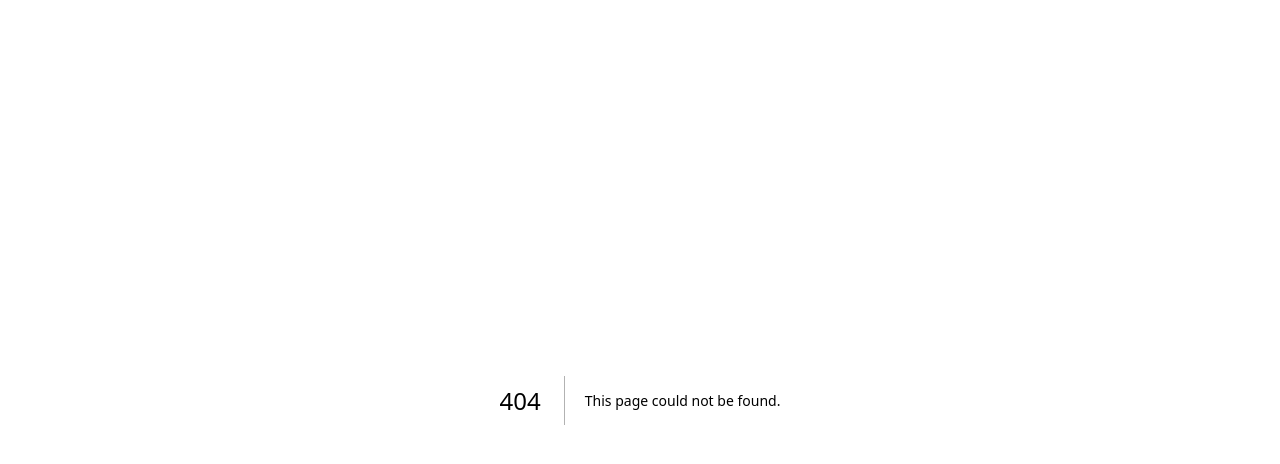
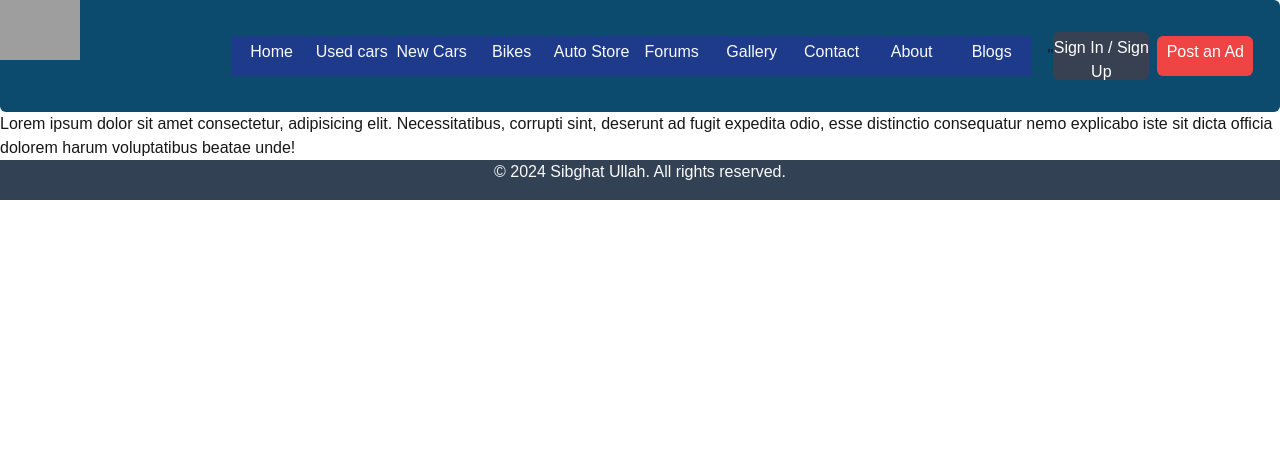
Before and after one commit to sibghatullahk/Class6-assign, a Next.js app: page /blog in a window 1280 px wide. Before the commit this address had no page. Shown: the top 464 px of the page. Built offline with nearby package versions, Linux system fonts and the light colour scheme; grey boxes are pictures that could not be loaded.

Commit message:
29-10-2024

```diff
--- a/src/app/menu/page.tsx
+++ b/src/app/blog/page.tsx
@@ -1,7 +1,7 @@
 import Navbar from "../components/Navbar";
 import Newfoot from "../components/Newfoot";
-export default menu
-function menu (){
+export default
+function blog (){
     return(
         <div>
         <Navbar/>
--- /dev/null
+++ b/src/app/cardet/page.tsx
@@ -0,0 +1,43 @@
+import Navbar from "../components/Navbar";
+import Newfoot from "../components/Newfoot";
+import Link from "next/link";
+import Payment from "../payment/page";
+
+export default function Cardet () {
+    return (
+        <div>
+            <Navbar />
+
+            <div className="flex flex-col w-full h-60 bg-gray-600 p-4 m-4 items-center">
+                {/* Title */}
+                <h1 className="text-white text-center mb-4">Toyota Corolla 2024 Prices in Pakistan, Images, Reviews & Specs</h1>
+
+                {/* Centered Flex Box */}
+                <div className="flex w-1/4 justify-center items-center bg-blue-900 h-64 mx-auto mb-4">
+
+                </div>
+
+                {/* Link Buttons */}
+                <div className="flex space-x-2 mb-4">
+                    <Link href="/details" className="bg-blue-500 text-white py-2 px-4 rounded-md hover:bg-blue-600">Details</Link>
+                    <Link href="/reviews" className="bg-blue-500 text-white py-2 px-4 rounded-md hover:bg-blue-600">Reviews</Link>
+                    <Link href="/specs" className="bg-blue-500 text-white py-2 px-4 rounded-md hover:bg-blue-600">Specs</Link>
+                    <Link href="/gallery" className="bg-blue-500 text-white py-2 px-4 rounded-md hover:bg-blue-600">Gallery</Link>
+                </div>
+                <div>
+                    <h1 text-white text-center mb-4>Vehicle Description</h1>
+                </div>
+
+                {/*Payment Button */}
+                <div className="w-full flex justify-center">
+                    <Link href="./payment" className="bg-red-500 text-white py-2 px-6 rounded-md hover:bg-red-600 text-center">
+                         Make Payment
+                    </Link>
+            </div>
+
+            </div>
+
+            <Newfoot />
+        </div>
+    );
+}
--- /dev/null
+++ b/src/app/components/Form.tsx
@@ -0,0 +1,27 @@
+import Link from "next/link";
+
+export default function Forms(){
+    return(
+        <div>
+            <h1 className="text-5xl font-semibold text-center uppercase">
+                Enter your details
+            </h1>
+
+            <div>
+            <form className="mt-10 flex gap-5 justify-center items-center flex-col border">
+                <input type="email" className="p-2 rounded-2xl w-2/5 border border-red-800"
+                 placeholder="Enter your Email" />
+
+                <input type="password" className="p-2 rounded-2xl w-2/5 border border-red-800"
+                placeholder="Enter your Password" />
+
+                <Link href="./thanks" className="py-3 px-7 rounded-lg bg-blue-500 text-white text-center">
+                     Place your order
+                </Link>
+
+            </form>
+            </div>
+
+        </div>
+    )
+}
--- a/src/app/components/Navbar.tsx
+++ b/src/app/components/Navbar.tsx
@@ -6,17 +6,28 @@ function Navbar(){
     return(
         <div>
             <header>
-        <nav className=" flex w-full bg-slate-500 h-20">
-          <div className="flex">
-            <div className="bg-green-600 w-20 h-20"><p className=" text-pretty text-slate-50 rounded-sm"><Image src="https://img.icons8.com/?size=100&id=23831&format=png&color=000000" width={100} height={50} alt="Logo"/></p>
+        <nav className=" flex w-full rounded-md bg-sky-900 h-28">
+          <div className="flex w-auto">
+            <div className="w-20 h-28"><p className=" text-pretty text-slate-50 rounded-sm"><Image src="/pakwheels.jpeg" width={100} height={50} alt="Logo"/></p>
           </div>
         </div>
-        <div className="flex w-3/4 justify-end items-center">
-        <div className="bg-blue-900 w-20 h-10"><p className=" text-center text-slate-50 mt-1"><Link href="/">Home</Link></p></div>
-        <div className="bg-red-900 w-20 h-10"><p className=" text-center text-slate-50 mt-1"><Link href="/gallery">Gallery</Link></p></div>
-        <div className="bg-yellow-900 w-20 h-10"><p className=" text-center text-slate-50 mt-1"><Link href="/contact">Contact</Link></p></div>
-        <div className="bg-slate-900 w-20 h-10"><p className=" text-center text-slate-50 mt-1"><Link href="/about">About</Link></p></div>
-        <div className="bg-lime-900 w-20 h-10"><p className=" text-center text-slate-50 mt-1"><Link href="/menu">Menu</Link></p></div>
+        <div className="flex w-11/12 justify-end items-center">
+        <div className="bg-blue-900 w-20 h-10 hover:bg-black"><p className=" text-center text-slate-50 mt-1"><Link href="/">Home</Link></p></div>
+        <div className="bg-blue-900 w-20 h-10 hover:bg-black"><p className=" text-center text-slate-50 mt-1"><Link href="/">Used cars</Link></p></div>
+        <div className="bg-blue-900 w-20 h-10 hover:bg-black"><p className=" text-center text-slate-50 mt-1"><Link href="/">New Cars</Link></p></div>
+        <div className="bg-blue-900 w-20 h-10 hover:bg-black"><p className=" text-center text-slate-50 mt-1"><Link href="/">Bikes</Link></p></div>
+        <div className="bg-blue-900 w-20 h-10 hover:bg-black"><p className=" text-center text-slate-50 mt-1"><Link href="/">Auto Store</Link></p></div>
+        <div className="bg-blue-900 w-20 h-10 hover:bg-black"><p className=" text-center text-slate-50 mt-1"><Link href="/">Forums</Link></p></div>
+        <div className="bg-blue-900 w-20 h-10 hover:bg-black"><p className=" text-center text-slate-50 mt-1"><Link href="/gallery">Gallery</Link></p></div>
+        <div className="bg-blue-900 w-20 h-10 hover:bg-black"><p className=" text-center text-slate-50 mt-1"><Link href="/contact">Contact</Link></p></div>
+        <div className="bg-blue-900 w-20 h-10 hover:bg-black"><p className=" text-center text-slate-50 mt-1"><Link href="/about">About</Link></p></div>
+        <div className="bg-blue-900 w-20 h-10 hover:bg-black"><p className=" text-center text-slate-50 mt-1"><Link href="/blog">Blogs</Link></p></div>
+
+        <div className="flex w-auto items-center space-x-2 ml-4">"
+        <div className="bg-gray-700 w-24 h-12 hover:bg-gray-800 rounded-md"><p className="text-center text-white mt-1"><Link href="/signin">Sign In / Sign Up</Link></p></div>
+
+        <div className="bg-red-500 w-24 h-10 hover:bg-red-600 rounded-md"><p className="text-center text-white mt-1"><Link href="/post-ad">Post an Ad</Link></p></div>
+        </div>
         </div>
         </nav>
       </header>
--- a/src/app/page.tsx
+++ b/src/app/page.tsx
@@ -1,23 +1,144 @@
 import Navbar from "./components/Navbar";
 import Newfoot from "./components/Newfoot";
+import Link from "next/link";
 // import Image from "next/image";
 // import About from "./about/page";
 // import Contact from "./contact/page";
 // import Gallery from "./gallery/page";
 // import menu from "./menu/page";
-// import Link from "next/link";
 
 export default function Home() {
   return (
     <div>
       <Navbar/>
 
+      <div className="flex justify-center items-center w-full h-auto mt-8">
+      <div className="flex flex-col items-center w-full p-4 h-[300px] backdrop-brightness-50 rounded-md"><h1 className="text-3xl">Find New and Used Cars in Pakistan</h1> <p className="text-center text-lg text-gray-200">
+      Find what you’re looking for with our quick links. Use the search boxes below to filter your search. Lorem ipsum dolor sit amet, consectetur adipisicing elit. Laborum, temporibus blanditiis corrupti a molestias tenetur autem cum iure? Dolores, incidunt! Eligendi laboriosam eum corrupti hic est obcaecati, accusantium ullam quis.
+    </p>
+    <div className="flex justify-between w-full space-x-2 mt-4">
+      <input type="text" placeholder="Car Make/Model" className="w-1/3 p-2 border rounded-md"/>
+      <input type="text" placeholder="All Cities" className="w-1/3 p-2 border rounded-md"/>
+      <input type="text" placeholder="Price Range" className="w-1/3 p-2 border rounded-md"/>
+    </div>
+    <button className="bg-red-500 text-white mt-2 py-2 px-4 rounded-md hover:bg-red-600">
+      Search
+    </button>
+    </div>
+      </div>
+
+      <div className="flex flex-col w-full mt-8 rounded-md bg-gray-800 text-white h-auto p-4 space-y-4">
+  <h1 className="text-2xl">Sell Your Car on Pakwheel and Get a Better Price</h1>
+
+  <div className="flex flex-row w-full space-x-4">
+
+  <div className="flex flex-col w-1/2 rounded-md p-4 h-[300px] bg-slate-300">
+  <h1>Post Your Ad on Mywheels</h1>
+  <div>
+    <p>
+      Lorem ipsum dolor sit amet consectetur adipisicing elit. Quos nemo, quidem cum corrupti distinctio tenetur nihil quo beatae ipsam inventore dicta aspernatur exercitationem nam possimus, alias laudantium earum, magni aliquid.
+    </p>
+    <br />
+    ✅
+    <br />
+    ✅
+    <br />
+    ✅
+  </div>
+  <div className="bg-red-500 w-24 h-10 hover:bg-red-600 rounded-md">
+    <p className="text-center text-white mt-1">
+      <Link href="/post-ad">Post an Ad</Link>
+    </p>
+  </div>
+</div>
+
+<div className="flex flex-col w-1/2 rounded-md p-4 h-[300px] bg-slate-300">
+  <h1>Try Mywheels 'Sell it for You'</h1>
+  <div>
+    <p>Lorem ipsum dolor sit amet consectetur, adipisicing elit. Est doloribus dolor inventore repellendus molestias, culpa dolorum cum accusantium. Non consequatur odio eum harum officiis nesciunt, laboriosam reiciendis quis</p>
+    <br />
+    ✅
+    <br />
+    ✅
+    <br />
+    ✅
+  </div>
+  <div className="bg-blue-500 w-24 h-10 hover:bg-blue-600 rounded-md">
+      <p className="text-center text-white mt-1">
+      <Link href="/post-ad">Post an Ad</Link>
+      </p>
+      </div>
+    </div>
+  </div>
+</div>
+
+<div className="flex justify-center w-full h-auto p-2">
+        {/*background container */}
+        <div className="flex flex-col justify-between w-full p-4 h-auto">
+          <p>Featured New Cars</p>
+
+          {/* Image Card 1 */}
+          <div className="flex flex-row">
+
+          <Link href="/cardet" className="w-5/12 bg-gray-600 h-300 rounded-md shadow-md p-2 m-2">
+        <div>
+    {/* <Image
+      src="/path/to/your/image1.jpg"
+      alt="Image 1"
+      className="w-full h-auto object-cover"
+      width={50}
+      height={50}
+    /> */}
+    <p className="text-white mt-2">Image Card 1 Description</p>
+  </div>
+</Link>
+
+          {/* Image Card 2 */}
+          <div className="w-1/4 bg-blue-900 h-400 rounded-md shadow-md p-2 m-2">
+            {/* <Image
+              src="/path/to/your/image2.jpg"
+              alt="Image 2"
+              className="w-full h-auto object-cover"
+              width={50}
+              height={50}
+            /> */}
+            <p className="text-white mt-2">Image Card 2 Description</p>
+          </div>
+
+          {/* Image Card 3 */}
+          <div className="w-1/4 bg-gray-600 h-400 rounded-md shadow-md p-2 m-2">
+            {/* <Image
+              src="/path/to/your/image1.jpg"
+              alt="Image 3"
+              className="w-full h-auto object-cover"
+              width={50}
+              height={50}
+            /> */}
+            <p className="text-white mt-2">Image Card 3 Description</p>
+            </div>
+
+          {/* Image Card 4 */}
+          <div className="w-1/4 bg-blue-900 h-400 rounded-md shadow-md p-2 m-2">
+            {/* <Image
+              src="/path/to/your/image1.jpg"
+              alt="Image 3"
+              className="w-full h-auto object-cover"
+              width={50}
+              height={50}
+            /> */}
+            <p className="text-white mt-2">Image Card 4 Description</p>
+          </div>
+          </div>
+        </div>
+      </div>
+
+
       <div className="flex justify-center w-full h-auto p-2">
         {/* Background container */}
         <div className="flex justify-between w-11/12 p-4 h-[500px]">
 
           {/* Image Card 1 */}
-          <div className="w-5/12 bg-indigo-600 h-300 rounded-md shadow-md p-2">
+          <div className="w-5/12 bg-gray-600 h-300 rounded-md shadow-md p-2 m-2">
             {/* <Image
               src="/path/to/your/image1.jpg"
               alt="Image 1"
@@ -29,7 +150,7 @@ export default function Home() {
           </div>
 
           {/* Image Card 2 */}
-          <div className="w-5/12 bg-fuchsia-500 h-300 rounded-md shadow-md p-2">
+          <div className="w-5/12 bg-blue-900 h-300 rounded-md shadow-md p-2">
             {/* <Image
               src="/path/to/your/image2.jpg"
               alt="Image 2"
@@ -42,50 +163,9 @@ export default function Home() {
         </div>
       </div>
 
-      {/* the next 3 components */}
 
       <div className="flex justify-center w-full h-auto p-2">
-        {/* Cyan background container */}
-        <div className="flex justify-between w-11/12 p-4 h-[500px]">
-          {/* Image Card 1 */}
-          <div className="w-1/4 bg-indigo-600 h-300 rounded-md shadow-md p-2">
-            {/* <Image
-              src="/path/to/your/image1.jpg"
-              alt="Image 1"
-              className="w-full h-auto object-cover"
-              width={50}
-              height={50}
-            /> */}
-            <p className="text-white mt-2">Image Card 1 Description</p>
-          </div>
-
-          {/* Image Card 2 */}
-          <div className="w-1/4 bg-fuchsia-500 h-400 rounded-md shadow-md p-2">
-            {/* <Image
-              src="/path/to/your/image2.jpg"
-              alt="Image 2"
-              className="w-full h-auto object-cover"
-              width={50}
-              height={50}
-            /> */}
-            <p className="text-white mt-2">Image Card 2 Description</p>
-          </div>
-
-          {/* Image Card 3 */}
-          <div className="w-1/4 bg-indigo-600 h-400 rounded-md shadow-md p-2">
-            {/* <Image
-              src="/path/to/your/image1.jpg"
-              alt="Image 3"
-              className="w-full h-auto object-cover"
-              width={50}
-              height={50}
-            /> */}
-            <p className="text-white mt-2">Image Card 3 Description</p>
-          </div>
-        </div>
-      </div>
-      <div className="flex justify-center w-full h-auto p-2">
-      <div className="flex justify-between w-11/12 p-4 h-[300px] backdrop-brightness-75 rounded-md"><h1>Quick Links</h1></div>
+      <div className="flex justify-between w-full p-4 h-[300px] backdrop-brightness-75 rounded-md"><h1>Quick Links</h1></div>
       </div>
       <Newfoot/>
     </div>
--- /dev/null
+++ b/src/app/payment/page.tsx
@@ -0,0 +1,9 @@
+import Forms from "../components/Form";
+
+export default function payment (){
+    return(
+        <div>
+            <Forms></Forms>
+        </div>
+    )
+}
--- /dev/null
+++ b/src/app/thanks/page.tsx
@@ -0,0 +1,9 @@
+export default function thanks (){
+    return (
+        <div>
+            <div className="flex justify-center w-full h-auto p-2">
+      <div className="flex justify-between w-full p-4 h-[300px] backdrop-brightness-75 rounded-md"><h1>Thank You For Shopping</h1></div>
+      </div>
+        </div>
+    )
+}
```
Also changed, not shown: src/app/image/pakwheels.jpeg (added).
